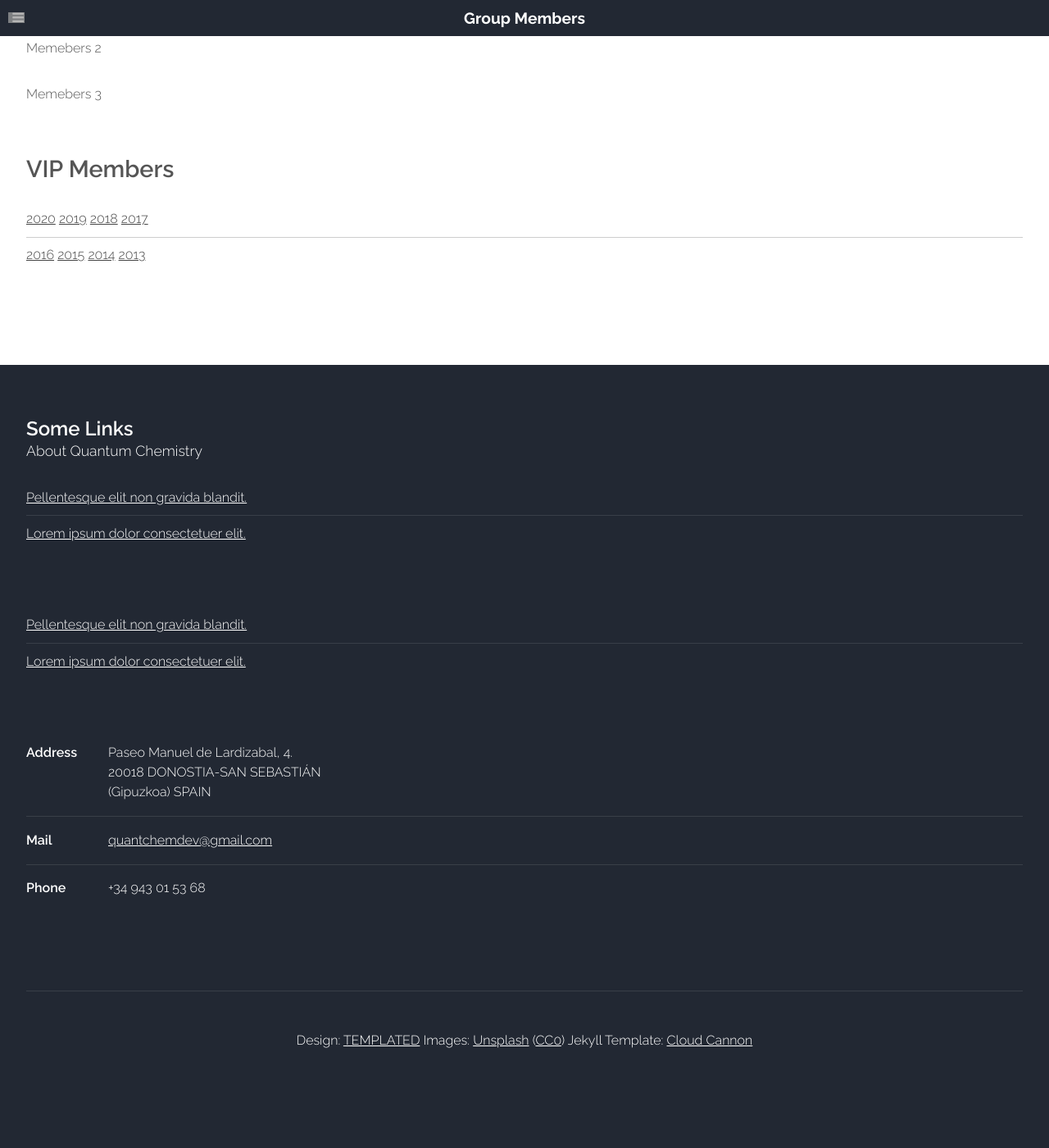
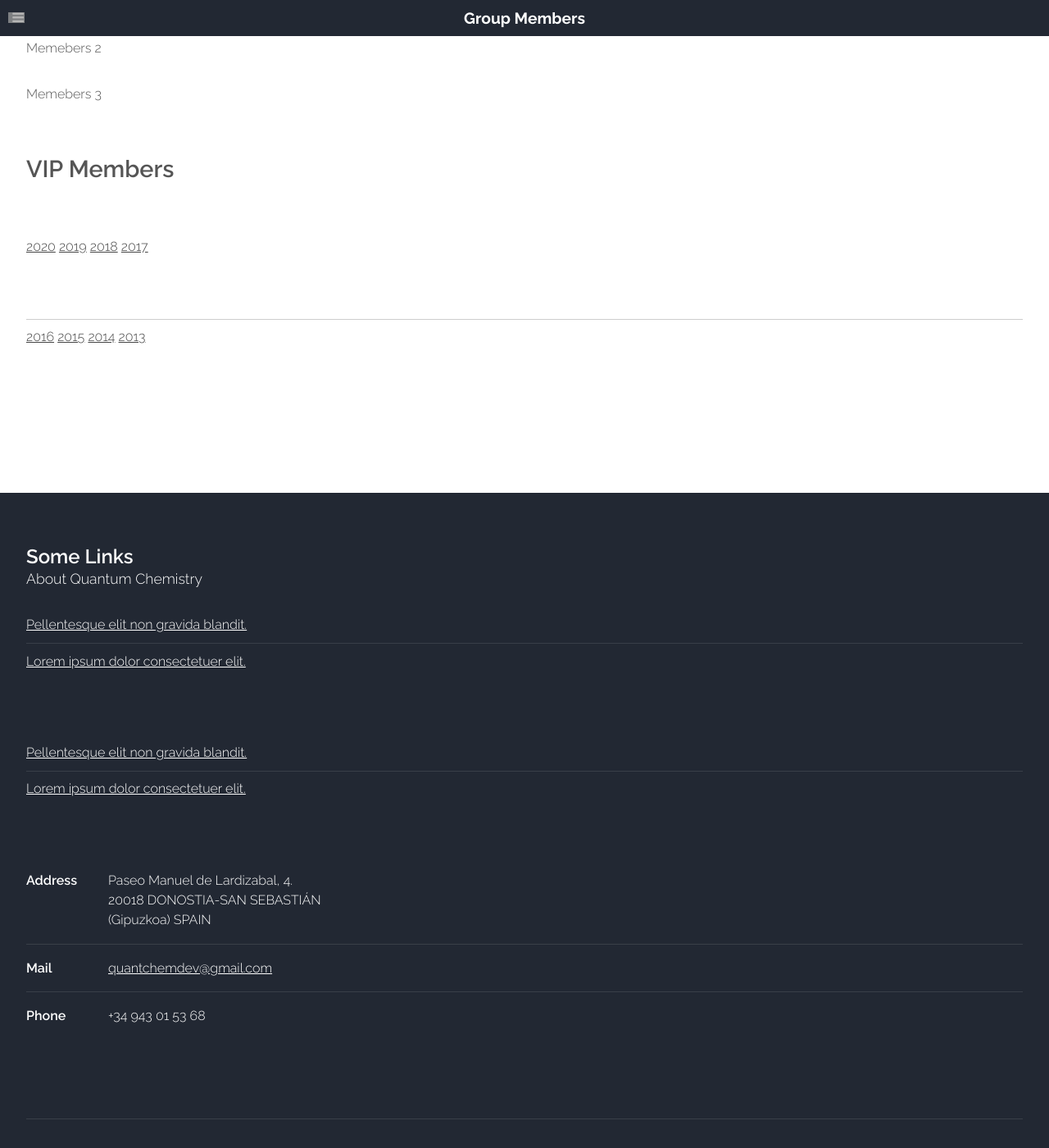
Before and after one commit to old-jekyll-templates/Horizons-Jekyll-Theme, a Jekyll site: the page built from members.html, in a window 1280 px wide and 1400 px high, scrolled down 328 px. Shown: the whole window at 82% size. Built offline with Jekyll 4.4.1, drawn with Linux system fonts in a browser that asks for light colours; before the commit the page ends 1673 px from its top, so only the background shows below that; grey boxes are pictures that could not be loaded.

Commit message:
Update style.css

```diff
--- a/assets/css/style.css
+++ b/assets/css/style.css
@@ -598,7 +598,6 @@
 
 	.no-sidebar #main .major, .left-sidebar #main .major, .right-sidebar #main .major {
 		text-align: left;
-		background: no-repeat;
 	}
 
 	.homepage #main .major {
@@ -611,6 +610,7 @@
 
 		#main .sidebar .major {
 			padding-bottom: 2em;
+			height: 100px;
 		}
 
 			#main .sidebar .major h2 {
@@ -619,11 +619,13 @@
 
 		#main .sidebar .default li {
 			border-color: #cdcdcd;
+                        height: 100px;
 			background: no-repeat;
 		}
 
 		#main .sidebar .default a {
 			color: #464646;
+			height: 100px;
 			background: no-repeat;
 		}
 
```
